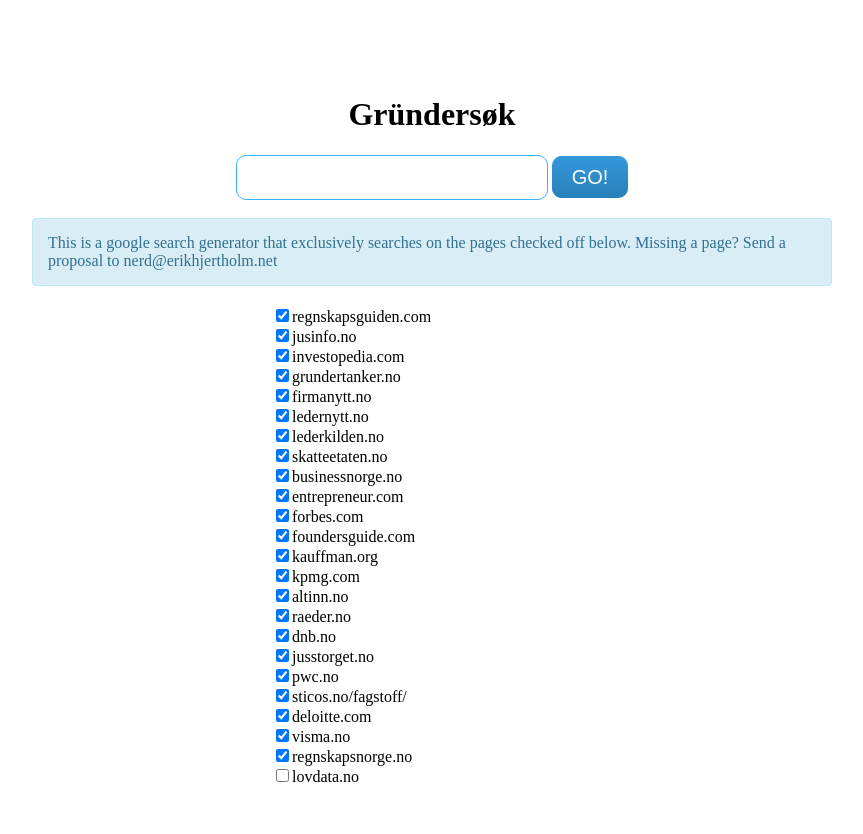
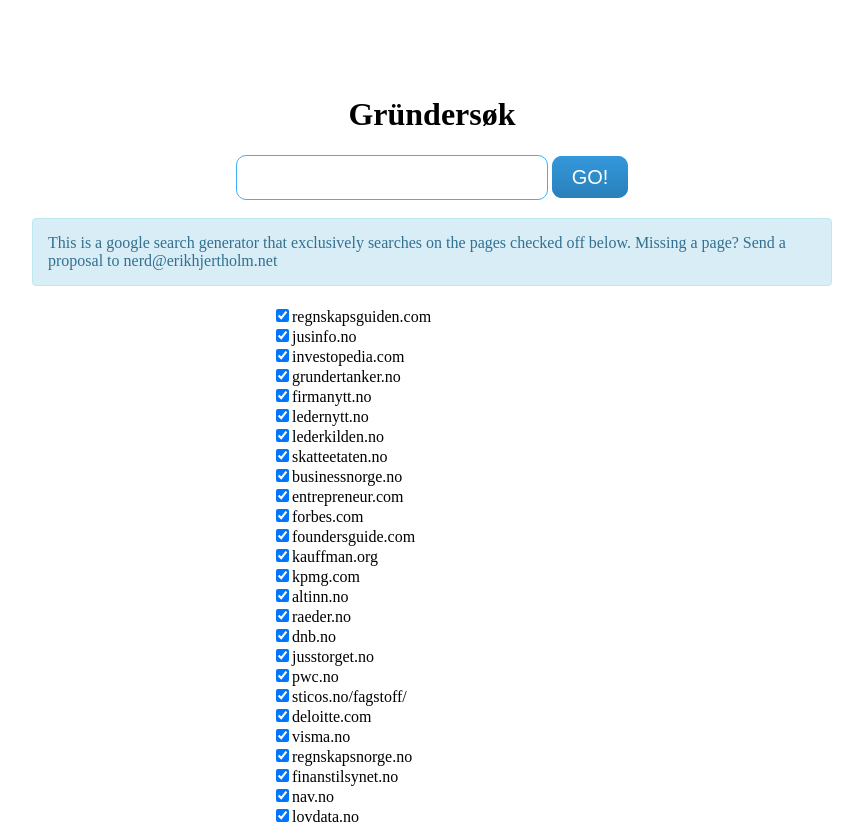
Before and after one commit to erikhjertholm/company, a plain HTML site: page index.html in a window 1280 px wide. Shown: the whole page, without its empty margins (208-1071 px from the left). Before the commit the page ends 800 px from the top, so only its background shows below. Drawn offline with Linux system fonts and the light colour scheme.

Commit message:
Update index.html

```diff
--- a/index.html
+++ b/index.html
@@ -33,6 +33,8 @@
             "deloitte.com",
             "visma.no",
             "regnskapsnorge.no",
+	    "finanstilsynet.no",
+	    "nav.no",
             "lovdata.no",
         ];
     </script>
@@ -184,7 +186,7 @@
                 checkbox.className = "site-filter";
                 checkbox.value = s;
                 checkbox.id = id;
-                if(index < arr.length - 1) { // the last checkbox is not checked
+                if(index < arr.length - 0) { // the last checkbox is not checked
                     checkbox.checked = true;
                 }
 
```
